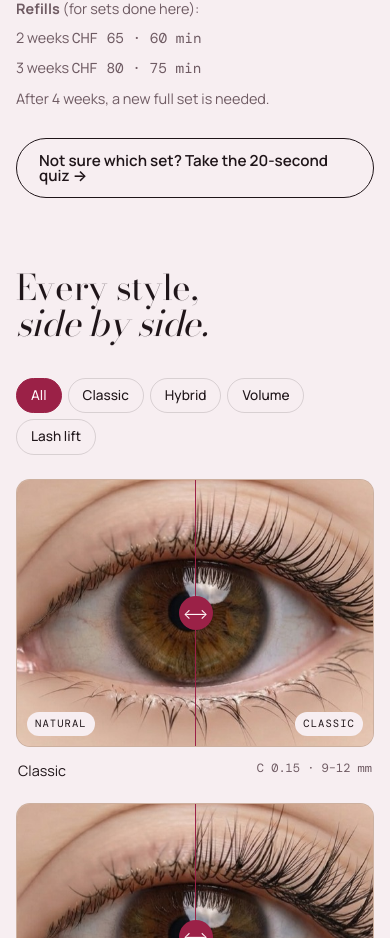
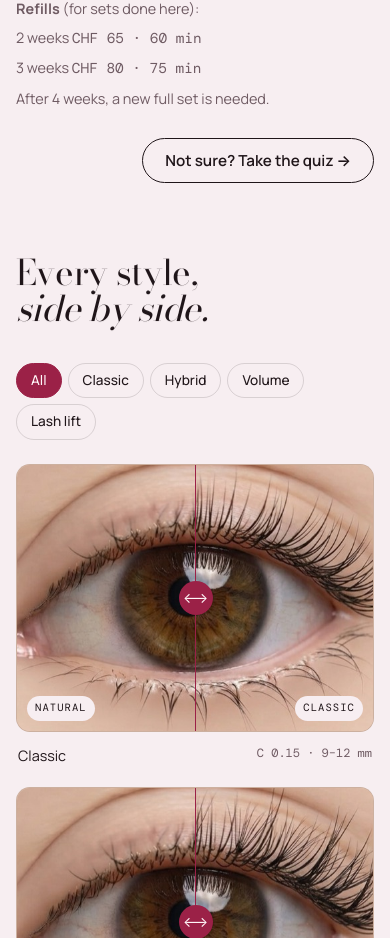
Before and after one commit to Anna8295/atelier-cils, a React (Vite) app: page / in a window 390 px wide. Shown: the part 2092-3030 px from the top of the page. Built offline with nearby package versions, Linux system fonts and the light colour scheme.

Commit message:
Phones: shorter quiz button text ('Not sure? Take the quiz →')

```diff
--- a/src/components/Services.jsx
+++ b/src/components/Services.jsx
@@ -181,7 +181,10 @@ export default function Services() {
           <span>{s.refillNew}</span>
         </div>
         <div className="section-foot">
-          <Link to="/style" className="btn ghost">{s.quizLink}</Link>
+          <Link to="/style" className="btn ghost">
+            <span className="long-text">{s.quizLink}</span>
+            <span className="short-text">{s.quizLinkShort}</span>
+          </Link>
         </div>
       </div>
     </section>
--- a/src/i18n/translations.js
+++ b/src/i18n/translations.js
@@ -53,6 +53,7 @@ export const translations = {
       refill3: '3 weeks',
       refillNew: 'After 4 weeks, a new full set is needed.',
       quizLink: 'Not sure which set? Take the 20-second quiz →',
+      quizLinkShort: 'Not sure? Take the quiz →',
     },
 
     // home: the cards that open the detail pages
--- a/src/index.css
+++ b/src/index.css
@@ -618,3 +618,7 @@ button.menu-row .menu-go{transform:rotate(90deg)}
   .menu-row[aria-expanded] .menu-go{display:grid;width:30px;height:30px;justify-self:end;align-self:end}
   .menu-row[aria-expanded] .menu-go svg{width:14px;height:14px}
 }
+
+/* shorter button text on phones */
+.short-text{display:none}
+@media (max-width:700px){.long-text{display:none}.short-text{display:inline}}
```
